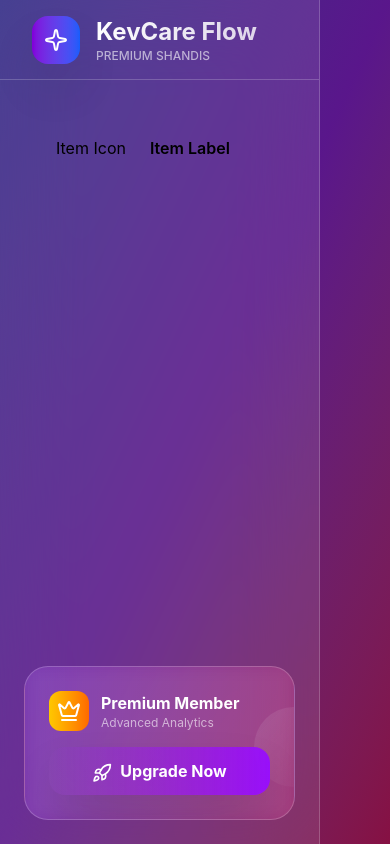
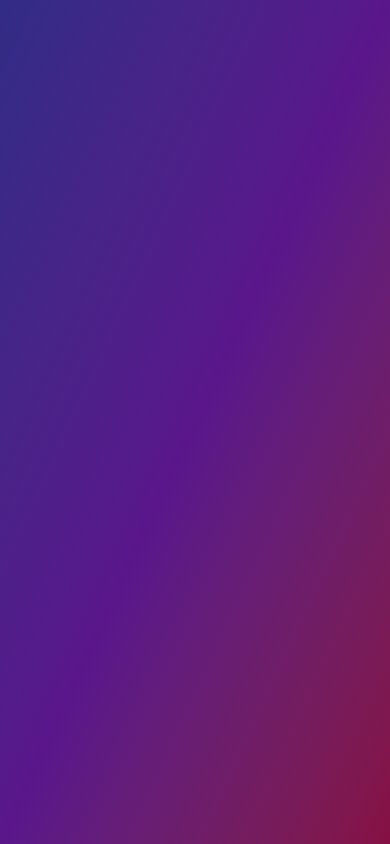
Before and after one commit to KevCareSA/Mini-Hackathons, a React (Vite) app in the folder DashBoard/: page / in a window 390 px wide. Built offline with nearby package versions, Linux system fonts and the light colour scheme.

Commit message:
feat: implement responsive sidebar with toggle and nav scrolling

```diff
--- a/DashBoard/src/components/Sidebar.jsx
+++ b/DashBoard/src/components/Sidebar.jsx
@@ -1,12 +1,14 @@
 import React from 'react'
-import { Sparkle, Crown, Rocket } from 'lucide-react'
+import { Sparkle, Crown, Rocket, X } from 'lucide-react'
+import { useState } from 'react'
+import { menuItems } from '../../data/data'
 
-function Sidebar() {
+function Sidebar({ sidebar, setSidebarOpen, activeTab, setActiveTab }) {
   return (
-    <div className={'fixed inset-y-0 left-0 z-50 w-80 bg-white/10 backdrop-blur-2xl border-r border-white/20 transform transition-all duration-500 ease-out lg:translate-x-0 lg:static lg:inset-0'}>
+    <div className={`${sidebar ? "translate-x-0" : "-translate-x-full"} fixed inset-y-0 left-0 z-50 w-80 bg-white/10 backdrop-blur-2xl border-r border-white/20 transform transition-all duration-500 ease-out lg:translate-x-0 lg:static lg:inset-0 flex flex-col`}>
          <div className="flex items-center justify-between h-20 px-8 border-b border-white/20">
                 <div className='flex items-center space-x-4'>
-                    <div cla0s0sName='relative'>
+                    <div className='relative'>
                         <div className='w-12 h-12 bg-gradient-to-r from-purple-700 to-blue-600 rounded-2xl
                             flex items-center justify-center shadow-2xl'>
                             <Sparkle className="w-6 h-6 text-white" />
@@ -21,14 +23,18 @@ function Sidebar() {
                             PREMIUM SHANDIS</p>
                     </div>
                 </div>
-                <button className='lg:hidden text-white/70 hover:text-white p-2 roundwered-xl
-                hover:bg-white/10 transition-colors'>
-                    {/*<X className="w-6 h-6" /> */}
+                <button className='lg:hidden text-white/70 hover:text-white p-2 rounded-xl
+                hover:bg-white/10 transition-colors' onClick={() => setSidebarOpen(false)}>
+                    <X className="w-6 h-6" />
                 </button>
             </div>
 
-            <nav className='mt-8 px-6 space-y-2'>
-                <button className={'w-full flex items-center px-6 py-4 text-left rounded-2xl transition-all duration-300 group relative overflow-hidden'}>
+            <nav className='flex-1 mt-8 px-6 space-y-2 overflow-y-auto'>
+                {/* map through nav items */}
+                {menuItems.map((item) => {
+                    return (
+                        <button key={item.id}
+                         className={`w-full flex items-center px-6 py-4 text-left rounded-2xl transition-all duration-300 group relative overflow-hidden ${activeTab === item.id ? "bg-white/20 text-white shadow-2xl scale-105": "text-white/70 hover:text-white hover:bg-white/10 hover:scale-105" }`}>
                             {/* conditional rendering */}
                             {/* <div className={'absolute inset-0 bg-gradient-to-r opacity-30 rounded-2xl'}>
                             </div> */}
@@ -38,11 +44,12 @@ function Sidebar() {
                             <span className='font-semibold relative z-10'>
                                 Item Label
                             </span>
-
                         </button>
+                    );
+                })}
             </nav>
 
-            <div className='absolute bottom-0 left-0 right-0 p-6'>
+            <div className='p-6'>
                 <div className='relative overflow-hidden bg-gradient-to-r from-purple-500/20
                 to-pink-500/20 backdrop-blur-sm rounded-3xl p-6 border border-white/20'>
                     <div className='absolute top-0 right-0 w-20 h-20 bg-gradient-to-br
```
Lines whose indentation alone changed are shown as unchanged.
